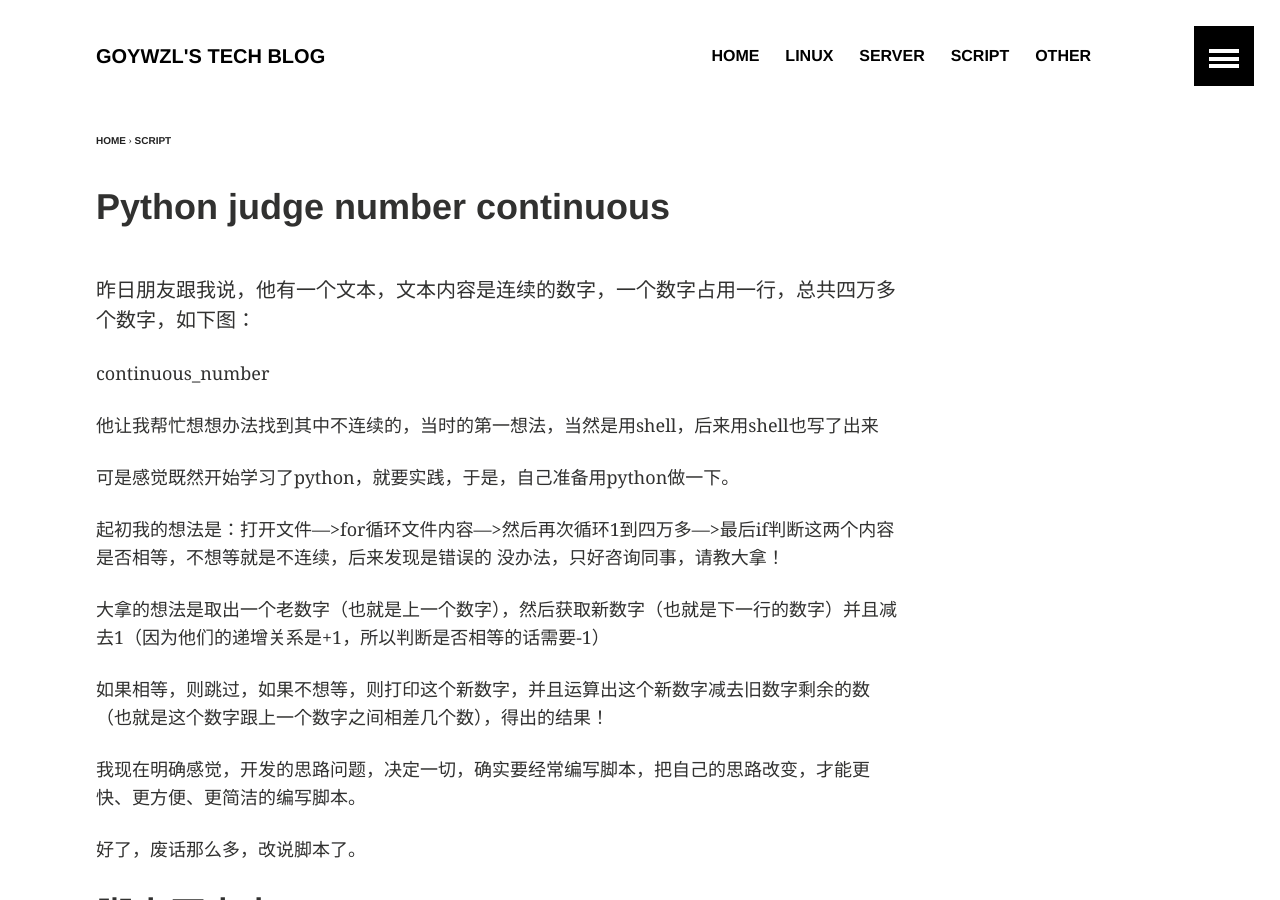
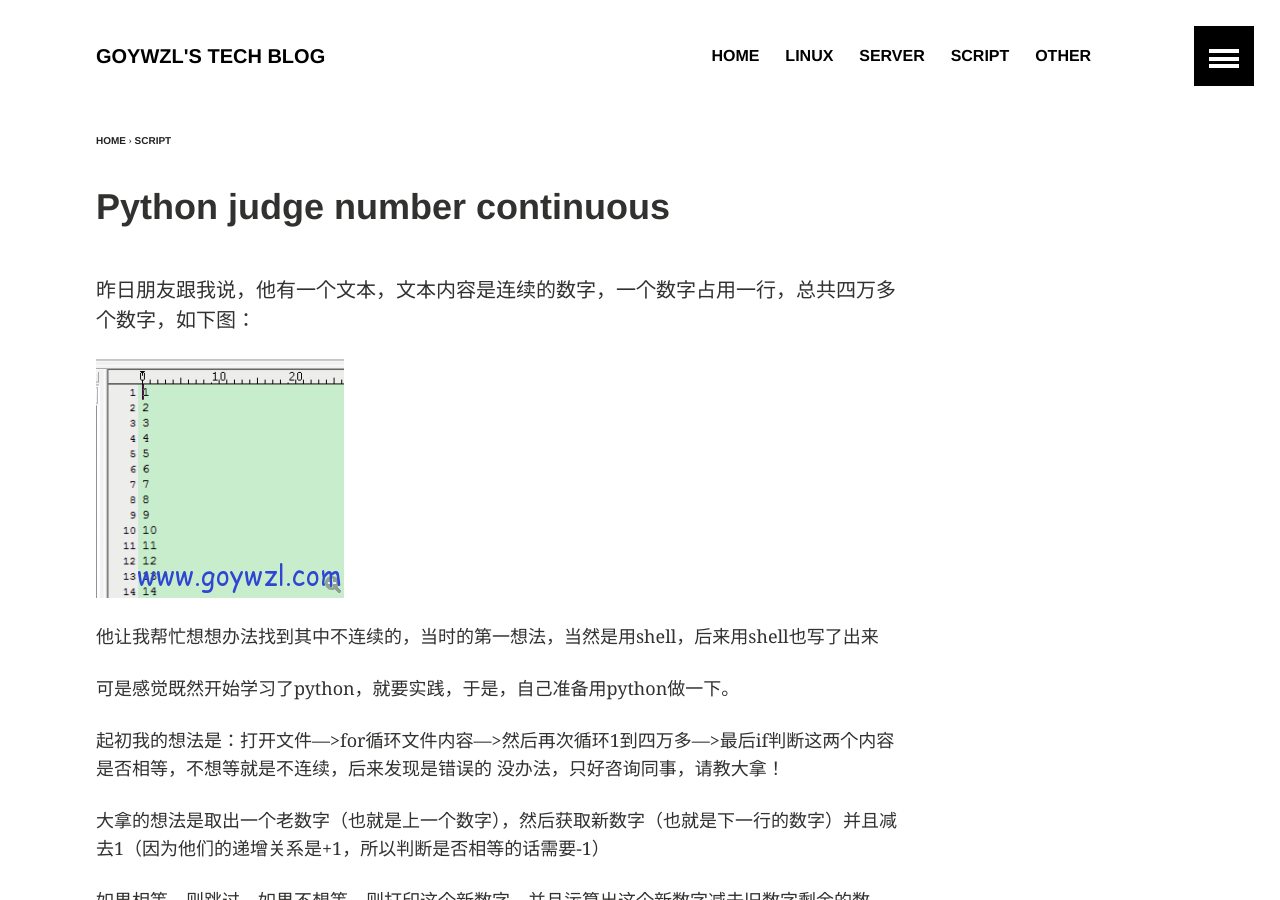
Before and after one commit to Jeremy115/goywzl.github.io, a Jekyll site: the page built from _posts/script/2016-1-21-Python-judge-number-continuous.markdown, in a window 1280 px wide and 900 px high. Built offline with Jekyll 4.4.1, drawn with Linux system fonts in a browser that asks for light colours; comment, search, counter and statistics services are not loaded.

Commit message:
add continuous.jpg

```diff
--- a/_posts/script/2016-1-21-Python-judge-number-continuous.markdown
+++ b/_posts/script/2016-1-21-Python-judge-number-continuous.markdown
@@ -7,7 +7,8 @@ categories: script
 
 昨日朋友跟我说，他有一个文本，文本内容是连续的数字，一个数字占用一行，总共四万多个数字，如下图：
 
-continuous_number
+![continuous_number](/images/script/continuous_number.jpg)
+
 
 他让我帮忙想想办法找到其中不连续的，当时的第一想法，当然是用shell，后来用shell也写了出来
 
```
Also changed, not shown: images/script/continuous_number.jpg (added).
